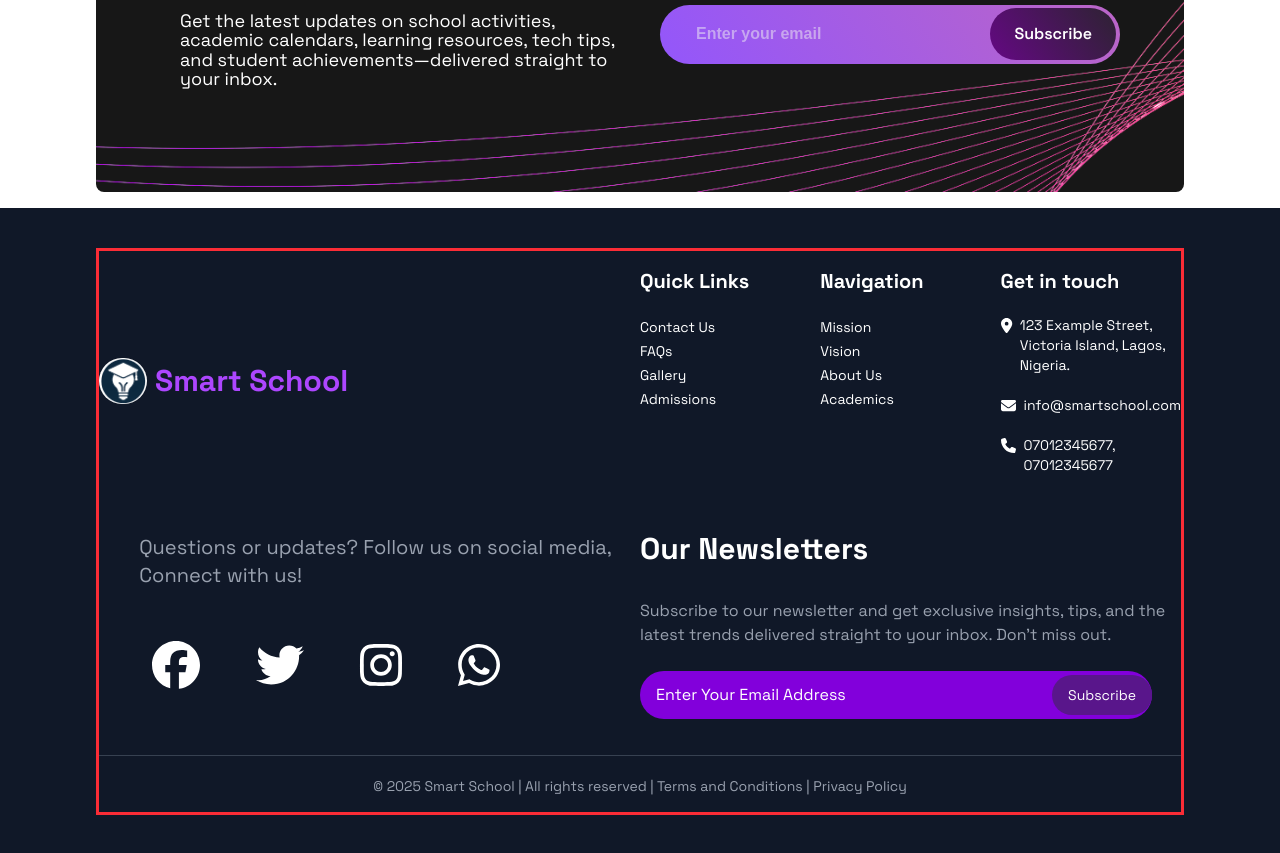
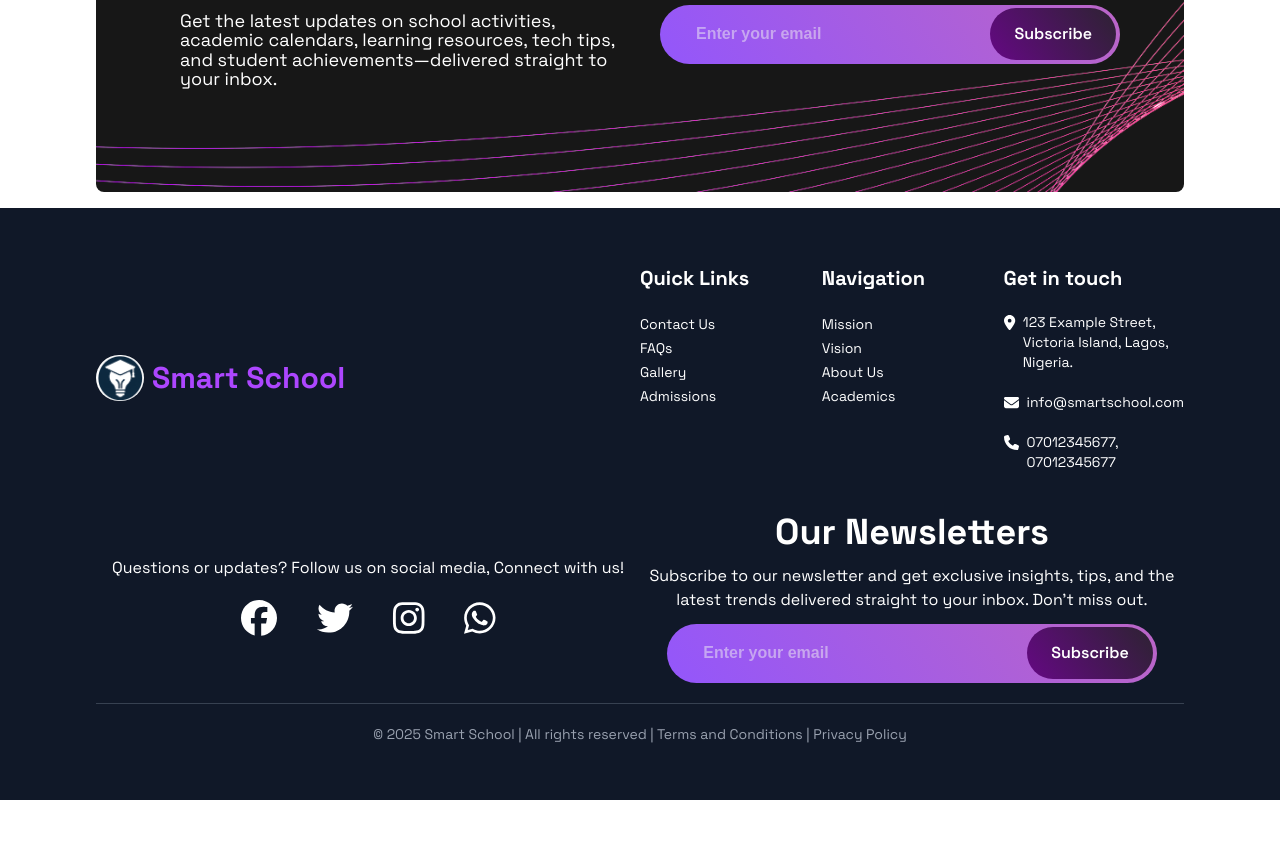
Before and after one commit to Ezekiel-Faith/Smart-School, a React (Vite) app: page /admission in a window 1280 px wide. Shown: the part 1320-2173 px from the top of the page. After the commit the page ends 2120 px from the top, so only its background shows below. Built offline with nearby package versions, Linux system fonts and the light colour scheme.

Commit message:
footer fixed

```diff
--- a/src/components/FooterDwn.jsx
+++ b/src/components/FooterDwn.jsx
@@ -7,6 +7,7 @@ import {
   faInstagram,
 } from '@fortawesome/free-brands-svg-icons';
 import { motion } from 'framer-motion';
+import { SubscribeProperties } from '@/constants/properties';
 
 // Animation Variant
 const easeOutCenter = {
@@ -20,94 +21,103 @@ const easeOutCenter = {
 
 export default function FooterDwn() {
   return (
-    <motion.section
-      className='bg-gray-900'
-      variants={easeOutCenter}
-      initial='hidden'
-      animate='visible'
-    >
+    <motion.section variants={easeOutCenter} initial='hidden' animate='visible'>
       {/* Main Container */}
-      <div className="flex p-3 lg:py-4 w-full flex-col lg:flex-row justify-between md:items-start xl:items-center m-auto">
+      <div className='footer-down-main-container'>
+        {/* Left Column: Social Media */}
+        <motion.div className='columns' variants={easeOutCenter}>
+          <p className='mb-5 columns-paragraph'>
+            Questions or updates? Follow us on social media, Connect with us!
+          </p>
 
-        {/* Left Column: Social Media */}
-        <motion.div
-          className="mb-5 lg:mb-0 lg:w-1/2 flex flex-col items-center order-last lg:order-none"
-          variants={easeOutCenter}
-        >
-          <p className="text-gray-400 text-base md:text-2xl lg:text-xl  lg:px-0 mb-1 lg:mb-6 text-start">
-            Questions or updates? Follow us on social media,
-            <br />
-            Connect with us!
-          </p>
-          <div className="flex items-start justify-center lg:justify-start lg:-ml-25 pr-10 md:pr-45 lg:pr-0 ">
+          <div className='flex items-center justify-center w-full text-center space-x-5 md:space-x-10'>
             <a
               href='https://www.facebook.com'
               target='_blank'
               rel='noopener noreferrer'
-              className='hover:scale-110 transition-transform duration-300 transform p-7'
+              className='hover:scale-110 transition-transform duration-300 transform'
             >
-              <FontAwesomeIcon icon={faFacebook} className="text-white text-4xl md:text-5xl lg:text-5xl" />
+              <FontAwesomeIcon icon={faFacebook} className='left-column-icon' />
             </a>
+
             <a
               href='https://www.twitter.com'
               target='_blank'
               rel='noopener noreferrer'
-              className='hover:scale-110 transition-transform duration-300 transform p-7'
+              className='hover:scale-110 transition-transform duration-300 transform'
             >
-              <FontAwesomeIcon icon={faTwitter} className="text-white text-4xl md:text-5xl lg:text-5xl" />
+              <FontAwesomeIcon icon={faTwitter} className='left-column-icon' />
             </a>
+
             <a
               href='https://www.instagram.com'
               target='_blank'
               rel='noopener noreferrer'
-              className='hover:scale-110 transition-transform duration-300 transform p-7'
+              className='hover:scale-110 transition-transform duration-300 transform'
             >
-              <FontAwesomeIcon icon={faInstagram} className="text-white text-4xl md:text-5xl lg:text-5xl" />
+              <FontAwesomeIcon
+                icon={faInstagram}
+                className='left-column-icon'
+              />
             </a>
+
             <a
               href='https://wa.me/2347012345678'
               target='_blank'
               rel='noopener noreferrer'
-              className='hover:scale-110 transition-transform duration-300 transform p-7'
+              className='hover:scale-110 transition-transform duration-300 transform'
             >
-              <FontAwesomeIcon icon={faWhatsapp} className="text-white text-4xl md:text-5xl lg:text-5xl" />
+              <FontAwesomeIcon icon={faWhatsapp} className='left-column-icon' />
             </a>
           </div>
         </motion.div>
 
         {/* Right Column: Newsletter */}
         <motion.div
-          className="justify-end lg:w-1/2 flex flex-col items-center lg:items-start mb-6 lg:mb-0 order-first lg:order-none"
+          className='columns px-4 md:px-10 lg:px-0'
           variants={easeOutCenter}
         >
-          <h1 className="text-white text-3xl md:text-4xl lg:text-3xl pb-2 font-space-grotesk font-bold text-start pr-20 md:mr-70 xl:mr-0 lg:pr-0">
+          <h1 className='text-3xl md:text-4xl text-center font-bold mb-3'>
             Our Newsletters
           </h1>
-          <p className="text-gray-400 text-base md:text-2xl lg:text-base py-6 font-space-grotesk text-start">
-            Subscribe to our newsletter and get exclusive insights, tips, and the
-            <br />
-            latest trends delivered straight to your inbox. Don't miss out.
+
+          <p className='columns-paragraph mb-3'>
+            Subscribe to our newsletter and get exclusive insights, tips, and
+            the latest trends delivered straight to your inbox. Don't miss out.
           </p>
-          <div className="relative flex w-full max-w-lg md:max-w-2xl xl:max-w-lg">
-            <input
-              type="email"
-              placeholder="Enter Your Email Address"
-              className="flex-1 bg-purple-700 placeholder-white pl-4  pr-32  py-3 rounded-4xl focus:outline-none focus:ring-2 focus:ring-purple-500 text-white"
-            />
-            <button className="absolute inset-y-0 right-0 bg-purple-900 text-white px-4 py-2 rounded-4xl text-sm font-space-grotesk hover:bg-purple-800 transition-colors duration-200 h-10 mt-1">
-              Subscribe
-            </button>
+
+          <div className='sub-form md:self-start lg:self-center w-[90%] md:w-p80%] mx-auto'>
+            <form className='subscribe-form flex justify-center items-center md:gap-[10px] gap-[5px] rounded-[32px] z-10'>
+              <input
+                type='email'
+                placeholder={SubscribeProperties.emailPlaceholder}
+                className='email-input text-[16px] font-[600] px-4 py-2 rounded-[32px] flex-1 min-w-0 focus:outline-none focus:ring-0 invalid:text-red-400 focus:invalid:outline-red-500 focus:invalid:border-red-400'
+                required
+              />
+
+              <button
+                type='submit'
+                className='submit-btn text-white font-semibold cursor-pointer
+                    px-[12px] py-[8px] text-[14px]
+                    md:px-[24px] md:py-[14px] md:text-[16px]
+                    rounded-[32px] whitespace-nowrap'
+              >
+                {SubscribeProperties.subscribeButtonText}
+              </button>
+            </form>
           </div>
         </motion.div>
       </div>
 
       {/* Footer Bottom Line */}
       <motion.hr
-        className="border-t border-gray-700 lg:mt-5 max-w-6xl mx-auto "
+        className='border-t border-gray-700 lg:mt-5 max-w-6xl mx-auto '
+        // className='border-2 border-red-500'
         variants={easeOutCenter}
       />
       <motion.p
-        className="text-gray-400 text-sm md:text-lg xl:text-sm text-center pt-5"
+        className='text-gray-400 text-sm text-center px-10 mt-5'
+        // className='text-white'
         variants={easeOutCenter}
       >
         &copy; 2025 Smart School | All rights reserved | Terms and Conditions |
--- a/src/index.css
+++ b/src/index.css
@@ -277,6 +277,22 @@
 
   .mobile-accordion-content a {
     @apply md:text-base;
+  }
+
+  .footer-down-main-container {
+    @apply flex items-center justify-center space-y-5 lg:space-y-0 flex-col lg:flex-row w-full text-white;
+  }
+
+  .columns {
+    @apply mb-5 lg:mb-0 w-full;
+  }
+
+  .columns-paragraph {
+    @apply text-sm md:text-base text-center;
+  }
+
+  .left-column-icon {
+    @apply text-4xl;
   }
 }
 
--- a/src/pages/Footer.jsx
+++ b/src/pages/Footer.jsx
@@ -5,7 +5,7 @@ import FooterDwn from '../components/FooterDwn';
 const Footer = () => {
   return (
     <footer className='bg-gray-900 py-10'>
-      <div className='container border-3 border-red-500'>
+      <div className='container'>
         <FooterTop />
         <FooterDwn />
       </div>
```
Also changed, not shown: src/components/News.jsx (+1 -73 lines).
